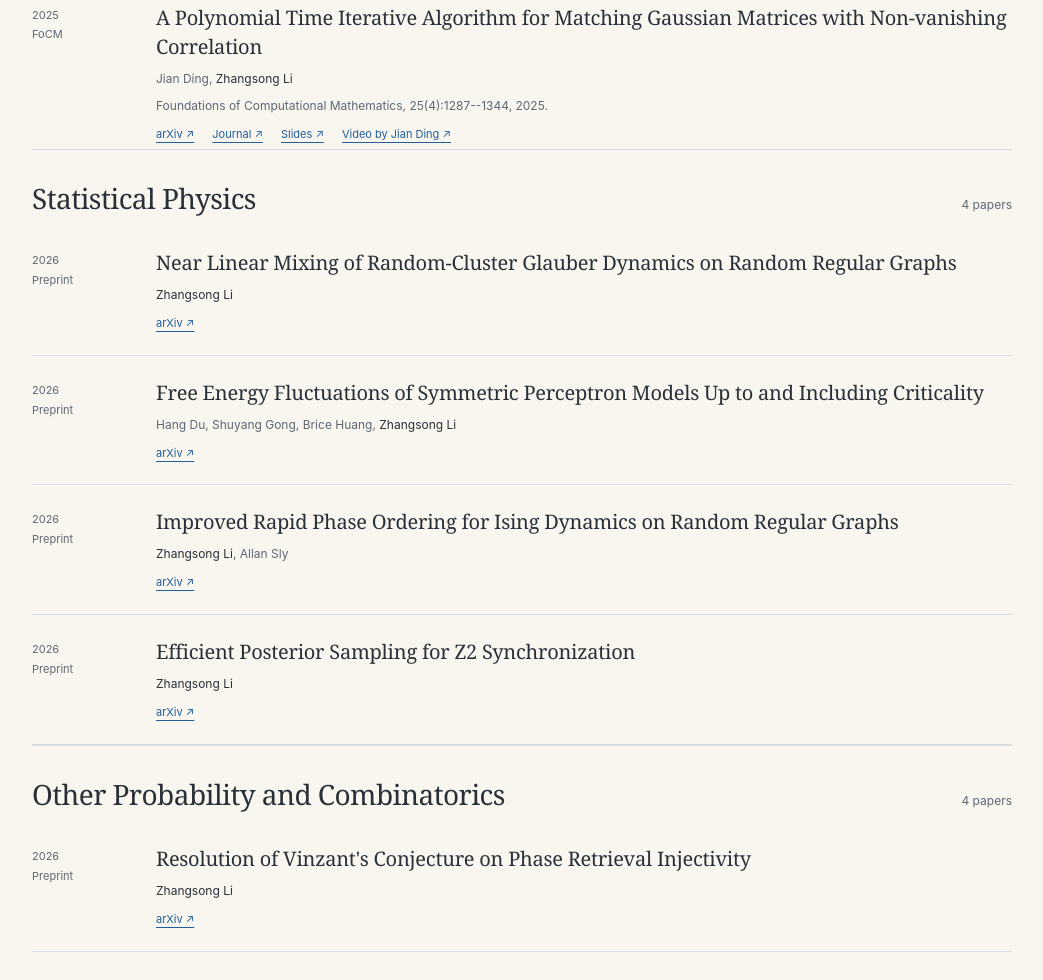
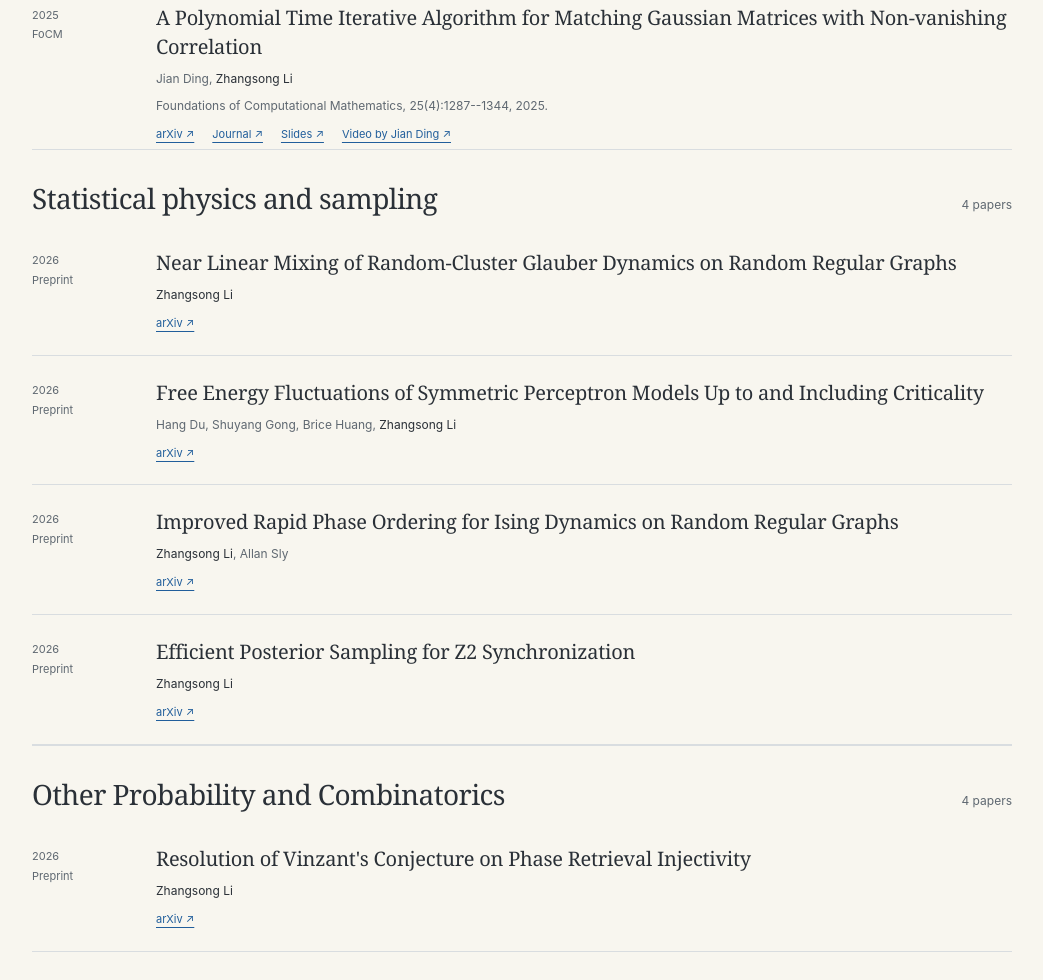
Before and after one commit to Zhangsong-Li/Zhangsong-Li.github.io, a plain HTML site: page research.html in a window 1280 px wide. Shown: the part 2990-3970 px from the top of the page, without its empty margins (118-1161 px from the left). Drawn offline with Linux system fonts and the light colour scheme.

Commit message:
Update research.html

```diff
--- a/research.html
+++ b/research.html
@@ -37,7 +37,7 @@
       <li class="paper" id="the-umeyama-algorithm-for-matching-correlated-gaussian-geometric-models-in-the-low-dimensional-regime"><div class="paper-meta"><span>2024</span><span>Preprint</span></div><article><h3><a href="https://arxiv.org/abs/2402.15095" target="_blank" rel="noopener noreferrer">The Umeyama Algorithm for Matching Correlated Gaussian Geometric Models in the Low-Dimensional Regime</a></h3><p class="authors">Shuyang Gong, <span class="author-self">Zhangsong Li</span></p><div class="paper-links"><a href="https://arxiv.org/abs/2402.15095" target="_blank" rel="noopener noreferrer">arXiv ↗</a><a href="https://zhangsong-li.github.io/Slides/Umeyama_Slides.pdf" target="_blank" rel="noopener noreferrer">Slides by Shuyang Gong ↗</a></div></article></li>
       <li class="paper" id="a-polynomial-time-iterative-algorithm-for-random-graph-matching-with-non-vanishing-correlation"><div class="paper-meta"><span>2025</span><span>MOR</span></div><article><h3><a href="https://arxiv.org/abs/2306.00266v2" target="_blank" rel="noopener noreferrer">A Polynomial-Time Iterative Algorithm for Random Graph Matching with Non-vanishing Correlation</a></h3><p class="authors">Jian Ding, <span class="author-self">Zhangsong Li</span></p><p class="paper-note">Mathematics of Operations Research, online 2025.</p><div class="paper-links"><a href="https://arxiv.org/abs/2306.00266v2" target="_blank" rel="noopener noreferrer">arXiv ↗</a><a href="https://pubsonline.informs.org/doi/abs/10.1287/moor.2024.0487" target="_blank" rel="noopener noreferrer">Journal ↗</a><a href="https://zhangsong-li.github.io/Iterative_Graph_Matching_Poster.pdf" target="_blank" rel="noopener noreferrer">Poster ↗</a><a href="https://zhangsong-li.github.io/Slides/Ding-Medallion.pdf" target="_blank" rel="noopener noreferrer">Slides by Jian Ding ↗</a></div></article></li>
       <li class="paper" id="a-polynomial-time-iterative-algorithm-for-matching-gaussian-matrices-with-non-vanishing-correlation"><div class="paper-meta"><span>2025</span><span>FoCM</span></div><article><h3><a href="https://arxiv.org/abs/2212.13677" target="_blank" rel="noopener noreferrer">A Polynomial Time Iterative Algorithm for Matching Gaussian Matrices with Non-vanishing Correlation</a></h3><p class="authors">Jian Ding, <span class="author-self">Zhangsong Li</span></p><p class="paper-note">Foundations of Computational Mathematics, 25(4):1287--1344, 2025.</p><div class="paper-links"><a href="https://arxiv.org/abs/2212.13677" target="_blank" rel="noopener noreferrer">arXiv ↗</a><a href="https://link.springer.com/article/10.1007/s10208-024-09662-x" target="_blank" rel="noopener noreferrer">Journal ↗</a><a href="https://zhangsong-li.github.io/Slides/PKU_Elite_2023.pdf" target="_blank" rel="noopener noreferrer">Slides ↗</a><a href="https://www.youtube.com/watch?v=_0RwMygoYTQ" target="_blank" rel="noopener noreferrer">Video by Jian Ding ↗</a></div></article></li></ul>
-    <section class="content-section" id="physics" aria-labelledby="papers-title"><div class="section-heading"><h2 id="papers-title">Statistical Physics</h2><span class="section-count">4 papers</span></div><ul class="paper-list">
+    <section class="content-section" id="physics" aria-labelledby="papers-title"><div class="section-heading"><h2 id="papers-title">Statistical physics and sampling</h2><span class="section-count">4 papers</span></div><ul class="paper-list">
       <li class="paper" id="near-linear-mixing-of-random-cluster-glauber-dynamics-on-random-regular-graphs"><div class="paper-meta"><span>2026</span><span>Preprint</span></div><article><h3><a href="https://arxiv.org/abs/2611.05794" target="_blank" rel="noopener noreferrer">Near Linear Mixing of Random-Cluster Glauber Dynamics on Random Regular Graphs</a></h3><p class="authors"><span class="author-self">Zhangsong Li</span></p><div class="paper-links"><a href="https://arxiv.org/abs/2611.05794" target="_blank" rel="noopener noreferrer">arXiv ↗</a></div></article></li>
       <li class="paper" id="free-energy-fluctuations-of-symmetric-perceptron-models-up-to-and-including-criticality"><div class="paper-meta"><span>2026</span><span>Preprint</span></div><article><h3><a href="https://arxiv.org/abs/2610.31736" target="_blank" rel="noopener noreferrer">Free Energy Fluctuations of Symmetric Perceptron Models Up to and Including Criticality</a></h3><p class="authors">Hang Du, Shuyang Gong, Brice Huang, <span class="author-self">Zhangsong Li</span></p><div class="paper-links"><a href="https://arxiv.org/abs/2610.31736" target="_blank" rel="noopener noreferrer">arXiv ↗</a></div></article></li>
       <li class="paper" id="improved-rapid-phase-ordering-for-ising-dynamics-on-random-regular-graphs"><div class="paper-meta"><span>2026</span><span>Preprint</span></div><article><h3><a href="https://arxiv.org/abs/2610.27673" target="_blank" rel="noopener noreferrer">Improved Rapid Phase Ordering for Ising Dynamics on Random Regular Graphs</a></h3><p class="authors"><span class="author-self">Zhangsong Li</span>, Allan Sly</p><div class="paper-links"><a href="https://arxiv.org/abs/2610.27673" target="_blank" rel="noopener noreferrer">arXiv ↗</a></div></article></li>
```
